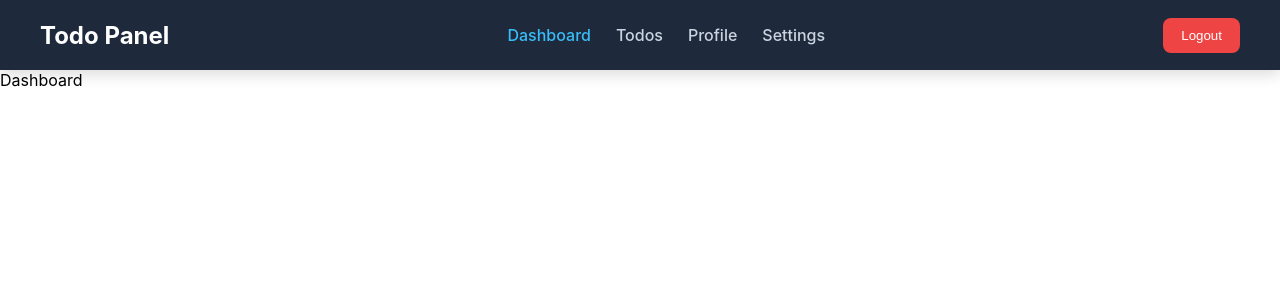
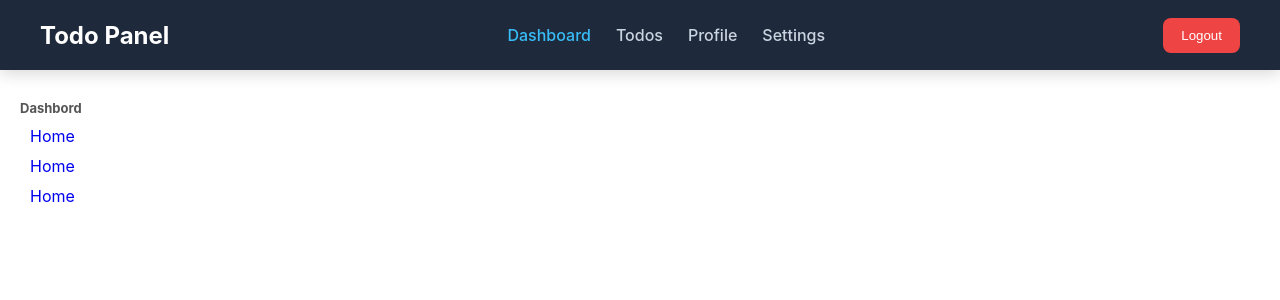
Before and after one commit to mahdi-nabikhan/FastApi-TodoList, a React (Create React App) app in the folder src/frontend/: page /panel in a window 1280 px wide. Shown: the top 300 px of the page. Built offline with nearby package versions, Linux system fonts and the light colour scheme.

Commit message:
feat(frontend):add side bar component with template and style for panel admin feat(fronte):change layout of panel admin and add side bar

```diff
--- /dev/null
+++ b/src/frontend/src/Components/Sidebar/Sidebar.css
@@ -0,0 +1,43 @@
+.sidebar{
+    flex: 1;
+    height: calc(100vh - 50px);
+    background-color: rgb((251,251,251));
+    position: sticky;
+    top: 75px;
+}
+.sidebarWrapper{
+    padding: 20px;
+    color:#555;
+
+}
+
+.sidebarMenu {
+    margin-bottom: 10px;
+}
+
+.sidebarTitle{
+    font-size: 13px;
+    color: rgb((187,186,186));
+}
+
+.sidebarList{
+    list-style: none;
+    padding: 5px;
+
+}
+
+.sidebarListItem{
+    padding: 5px;
+    cursor: pointer;
+    display: flex;
+    align-items: center;
+    border-radius: 10px;
+    text-decoration: none;
+}
+.sidebarListItem.active.sidebarListItem:hover {
+    background-color: rgb(240, 240, 255);
+
+}
+.text-link{
+    text-decoration: none;
+}
--- /dev/null
+++ b/src/frontend/src/Components/Sidebar/Sidebar.jsx
@@ -0,0 +1,19 @@
+import React from 'react'
+import './Sidebar.css'
+import { Link } from 'react-router'
+export default function Sidebar() {
+  return (
+    <div className="sidebar">
+        <div className="sidebarWrapper">
+            <div className="sidebarMenu">
+                <h3 className="sidebarTitle">Dashbord</h3>
+                <ul className="sidebarList">
+                    <Link className='text-link' to={'/'}><li className="sidebarListItem active">Home</li></Link>
+                    <Link className='text-link' to={'/'}><li className="sidebarListItem active">Home</li></Link>
+                    <Link className='text-link' to={'/'}><li className="sidebarListItem active">Home</li></Link>
+                </ul>
+            </div>
+        </div>
+    </div>
+  )
+}
--- a/src/frontend/src/Pages/Panel/Dashboard/Dashboard.jsx
+++ b/src/frontend/src/Pages/Panel/Dashboard/Dashboard.jsx
@@ -2,6 +2,6 @@
 
 export default function Dashboard() {
   return (
-    <div>Dashboard</div>
+    <div></div>
   )
 }
--- /dev/null
+++ b/src/frontend/src/layouts/PanelLayout.css
@@ -0,0 +1,13 @@
+
+* {
+    margin:  0;
+}
+
+.container{
+    display: flex;
+    margin-top: 10px;
+}
+.link{
+    text-decoration: none;
+    color: inherit;
+}
--- a/src/frontend/src/layouts/PanelLayout.jsx
+++ b/src/frontend/src/layouts/PanelLayout.jsx
@@ -3,15 +3,21 @@
 import React from 'react'
 import { Outlet } from 'react-router-dom'
 import PanelNavbar from '../Components/PanelNavbar/PanelNavbar'
+import Sidebar from '../Components/Sidebar/Sidebar'
+import './PanelLayout.css'
 
 export default function PanelLayout() {
   return (
     <>
       <PanelNavbar />
+      <div className="container">
+        <Sidebar/>
+        <main>
+          <Outlet />
+        </main>
 
-      <main>
-        <Outlet />
-      </main>
+      </div>
+
     </>
   )
 }
```
